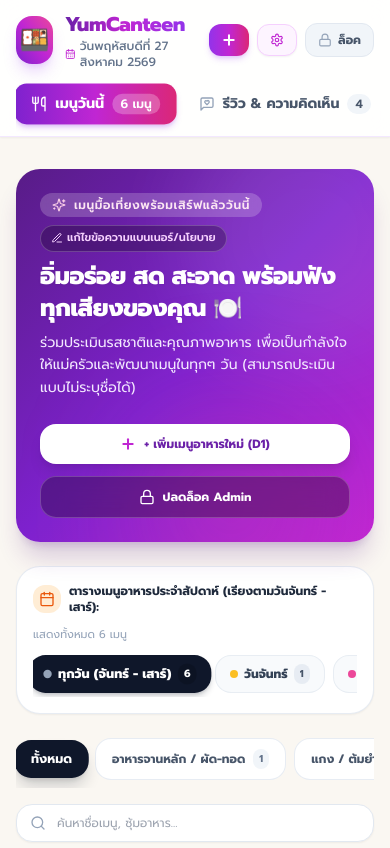
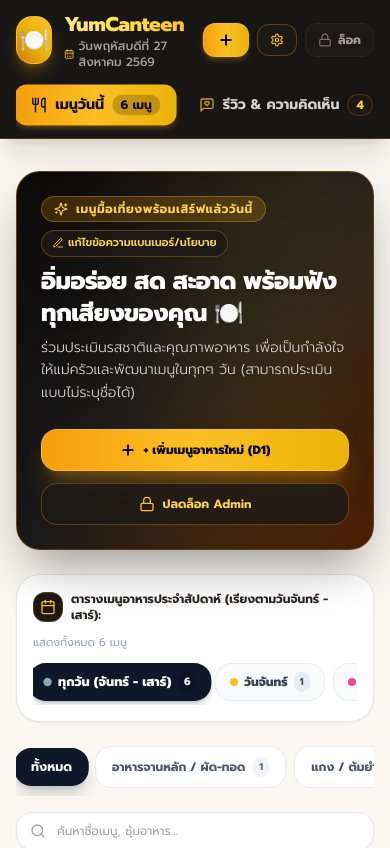
Before and after one commit to tookkysurasak-commits/Website3, a Next.js app: page / in a window 390 px wide. Shown: the top 848 px of the page. Built offline with nearby package versions, Linux system fonts and the light colour scheme.

Commit message:
Update luxury fine-dining restaurant theme (Obsidian & Champagne Gold)

```diff
--- a/components/AdminMenuModal.js
+++ b/components/AdminMenuModal.js
@@ -620,9 +620,9 @@ export default function AdminMenuModal({ isOpen, onClose, menuToEdit, onSaveMenu
               <button
                 type="submit"
                 disabled={isSubmitting}
-                className="px-6 py-3 rounded-2xl bg-gradient-to-r from-purple-700 via-fuchsia-600 to-pink-600 hover:from-purple-800 hover:to-fuchsia-700 text-white text-xs font-bold shadow-md shadow-purple-600/20 flex items-center gap-2 transition-all transform active:scale-95"
+                className="px-6 py-3 rounded-2xl bg-gradient-to-r from-amber-500 via-amber-400 to-yellow-500 hover:from-amber-400 hover:to-yellow-400 text-stone-950 text-xs font-black shadow-md shadow-amber-500/25 flex items-center gap-2 transition-all transform active:scale-95 border border-amber-300/30"
               >
-                <CheckCircle2 className="w-4 h-4" />
+                <CheckCircle2 className="w-4 h-4 stroke-[3]" />
                 <span>{isSubmitting ? 'กำลังบันทึกลง D1...' : isEditing ? 'บันทึกการแก้ไขลง D1' : 'เพิ่มเมนูลง Cloudflare D1 🎉'}</span>
               </button>
             </div>
--- a/components/AdminPasswordModal.js
+++ b/components/AdminPasswordModal.js
@@ -160,7 +160,7 @@ export default function AdminPasswordModal({ isOpen, onClose, onSuccess }) {
             </button>
             <button
               type="submit"
-              className="flex-1 py-3 rounded-2xl bg-gradient-to-r from-purple-700 via-fuchsia-600 to-pink-600 hover:from-purple-800 hover:to-fuchsia-700 text-white text-xs font-bold shadow-md shadow-purple-600/20 transition-all active:scale-95"
+              className="flex-1 py-3 rounded-2xl bg-gradient-to-r from-amber-500 via-amber-400 to-yellow-500 hover:from-amber-400 hover:to-yellow-400 text-stone-950 text-xs font-black shadow-md shadow-amber-500/20 transition-all active:scale-95 border border-amber-300/30"
             >
               ยืนยันรหัสผ่าน
             </button>
--- a/components/DailyMenuSection.js
+++ b/components/DailyMenuSection.js
@@ -85,29 +85,29 @@ export default function DailyMenuSection({
     <div className="space-y-6">
 
       {/* Hero Banner with Quick Highlights */}
-      <div className="relative overflow-hidden rounded-3xl bg-gradient-to-br from-purple-900 via-purple-700 to-fuchsia-600 text-white p-6 sm:p-8 shadow-xl shadow-purple-900/20">
-        <div className="absolute top-0 right-0 -mr-16 -mt-16 w-64 h-64 rounded-full bg-white/10 blur-2xl pointer-events-none"></div>
-        <div className="absolute bottom-0 left-1/3 -mb-16 w-48 h-48 rounded-full bg-pink-500/20 blur-3xl pointer-events-none"></div>
+      <div className="relative overflow-hidden rounded-3xl bg-gradient-to-br from-stone-950 via-zinc-900 to-amber-950 text-white p-6 sm:p-8 shadow-2xl shadow-black/40 border border-amber-500/30">
+        <div className="absolute top-0 right-0 -mr-16 -mt-16 w-72 h-72 rounded-full bg-amber-400/10 blur-3xl pointer-events-none"></div>
+        <div className="absolute bottom-0 left-1/4 -mb-16 w-64 h-64 rounded-full bg-yellow-500/10 blur-3xl pointer-events-none"></div>
         <div className="relative z-10 flex flex-col md:flex-row items-start md:items-center justify-between gap-6">
           <div className="max-w-2xl space-y-2">
             <div className="flex flex-wrap items-center gap-2">
-              <div className="inline-flex items-center gap-2 px-3 py-1 rounded-full bg-white/20 backdrop-blur-sm text-xs font-semibold uppercase tracking-wider text-pink-100">
-                <Sparkles className="w-3.5 h-3.5 text-pink-200" />
+              <div className="inline-flex items-center gap-2 px-3 py-1 rounded-full bg-amber-500/20 backdrop-blur-sm text-xs font-bold uppercase tracking-wider text-amber-300 border border-amber-400/30">
+                <Sparkles className="w-3.5 h-3.5 text-amber-300" />
                 {siteConfig?.bannerBadge || 'เมนูมื้อเที่ยงพร้อมเสิร์ฟแล้ววันนี้'}
               </div>
               <button
                 onClick={onOpenSiteConfigModal}
-                className="inline-flex items-center gap-1 px-2.5 py-1 rounded-full bg-black/25 hover:bg-black/40 text-fuchsia-200 hover:text-white text-[11px] font-semibold backdrop-blur-sm transition-all border border-white/20"
+                className="inline-flex items-center gap-1 px-2.5 py-1 rounded-full bg-stone-900/90 hover:bg-stone-800 text-amber-300 hover:text-white text-[11px] font-semibold backdrop-blur-sm transition-all border border-amber-500/30"
                 title="คลิกเพื่อแก้ไขหัวข้อ & ข้อความแบนเนอร์"
               >
-                <Edit3 className="w-3 h-3" />
+                <Edit3 className="w-3 h-3 text-amber-400" />
                 <span>แก้ไขข้อความแบนเนอร์/นโยบาย</span>
               </button>
             </div>
-            <h1 className="text-2xl sm:text-3xl lg:text-4xl font-extrabold tracking-tight text-white drop-shadow-sm">
+            <h1 className="text-2xl sm:text-3xl lg:text-4xl font-black tracking-tight text-white drop-shadow-md">
               {siteConfig?.bannerTitle || 'อิ่มอร่อย สด สะอาด พร้อมฟังทุกเสียงของคุณ 🍽️'}
             </h1>
-            <p className="text-purple-100 text-sm sm:text-base leading-relaxed">
+            <p className="text-stone-300 text-sm sm:text-base leading-relaxed font-light">
               {siteConfig?.bannerSubtitle || 'ร่วมประเมินรสชาติและคุณภาพอาหาร เพื่อเป็นกำลังใจให้แม่ครัวและพัฒนาเมนูในทุกๆ วัน (สามารถประเมินแบบไม่ระบุชื่อได้)'}
             </p>
           </div>
@@ -116,21 +116,21 @@ export default function DailyMenuSection({
             {/* Admin Action Buttons */}
             <button
               onClick={onOpenAddMenu}
-              className="bg-white text-purple-800 hover:bg-purple-50 px-5 py-3 rounded-2xl font-bold text-xs sm:text-sm shadow-lg shadow-black/10 flex items-center justify-center gap-2 transition-all transform hover:scale-105 active:scale-95"
+              className="bg-gradient-to-r from-amber-500 via-amber-400 to-yellow-500 hover:from-amber-400 hover:to-yellow-400 text-stone-950 px-5 py-3 rounded-2xl font-black text-xs sm:text-sm shadow-xl shadow-amber-500/25 flex items-center justify-center gap-2 transition-all transform hover:scale-105 active:scale-95 border border-amber-300/40"
             >
-              <Plus className="w-4 h-4 stroke-[3] text-fuchsia-600" />
+              <Plus className="w-4 h-4 stroke-[3]" />
               <span>+ เพิ่มเมนูอาหารใหม่ (D1)</span>
             </button>
 
             <button
               onClick={onToggleAdmin}
-              className={`px-4 py-3 rounded-2xl font-bold text-xs sm:text-sm backdrop-blur-md flex items-center justify-center gap-2 transition-all ${
+              className={`px-4 py-3 rounded-2xl font-bold text-xs sm:text-sm backdrop-blur-md flex items-center justify-center gap-2 transition-all border ${
                 isAdmin
-                  ? 'bg-emerald-500/90 hover:bg-emerald-600 text-white shadow-lg'
-                  : 'bg-black/30 hover:bg-black/40 text-white border border-white/20'
+                  ? 'bg-emerald-600/90 hover:bg-emerald-600 text-white shadow-lg border-emerald-400/40'
+                  : 'bg-stone-900/80 hover:bg-stone-900 text-amber-300 border-amber-500/30'
               }`}
             >
-              {isAdmin ? <ShieldCheck className="w-4 h-4" /> : <Lock className="w-4 h-4" />}
+              {isAdmin ? <ShieldCheck className="w-4 h-4 text-emerald-300" /> : <Lock className="w-4 h-4 text-amber-400" />}
               <span>{isAdmin ? 'Admin ปลดล็อคแล้ว' : 'ปลดล็อค Admin'}</span>
             </button>
           </div>
@@ -138,10 +138,10 @@ export default function DailyMenuSection({
       </div>
 
       {/* Day of Week Selector Bar (จันทร์ - เสาร์) */}
-      <div className="bg-white p-4 rounded-3xl border border-slate-200/80 shadow-sm space-y-3">
+      <div className="bg-white p-4 rounded-3xl border border-stone-200/90 shadow-sm space-y-3">
         <div className="flex flex-col sm:flex-row sm:items-center justify-between gap-3">
-          <div className="flex items-center gap-2 text-xs font-bold text-slate-800">
-            <div className="p-1.5 rounded-xl bg-orange-100 text-orange-600">
+          <div className="flex items-center gap-2 text-xs font-bold text-stone-800">
+            <div className="p-1.5 rounded-xl bg-stone-900 text-amber-400 border border-amber-500/30">
               <Calendar className="w-4 h-4" />
             </div>
             <span>ตารางเมนูอาหารประจำสัปดาห์ (เรียงตามวันจันทร์ - เสาร์):</span>
@@ -217,7 +217,7 @@ export default function DailyMenuSection({
             value={searchQuery}
             onChange={(e) => setSearchQuery(e.target.value)}
             placeholder="ค้นหาชื่อเมนู, ซุ้มอาหาร..."
-            className="w-full pl-10 pr-4 py-2.5 rounded-2xl bg-white border border-slate-200 text-xs sm:text-sm focus:outline-none focus:ring-2 focus:ring-purple-500/20 focus:border-purple-500 shadow-sm"
+            className="w-full pl-10 pr-4 py-2.5 rounded-2xl bg-white border border-slate-200 text-xs sm:text-sm focus:outline-none focus:ring-2 focus:ring-amber-500/20 focus:border-amber-500 shadow-sm"
           />
           {searchQuery && (
             <button
@@ -300,7 +300,7 @@ export default function DailyMenuSection({
             <div className="p-5 flex-1 flex flex-col justify-between space-y-4">
               <div>
                 <div className="flex items-start justify-between gap-2">
-                  <h3 className="font-bold text-lg text-slate-800 group-hover:text-purple-700 transition-colors leading-snug">
+                  <h3 className="font-bold text-lg text-slate-800 group-hover:text-amber-700 transition-colors leading-snug">
                     {menu.name}
                   </h3>
                   {menu.is_special && (
@@ -339,21 +339,21 @@ export default function DailyMenuSection({
               <div className="pt-3 border-t border-slate-100 flex items-center gap-2">
                 <button
                   onClick={() => onOpenRatingModal(menu)}
-                  className="flex-1 py-2.5 px-3 rounded-xl bg-gradient-to-r from-purple-700 via-fuchsia-600 to-pink-600 hover:from-purple-800 hover:to-fuchsia-700 text-white text-xs font-bold shadow-md shadow-purple-600/20 hover:shadow-purple-600/30 flex items-center justify-center gap-1.5 transition-all transform active:scale-95"
+                  className="flex-1 py-2.5 px-3 rounded-xl bg-gradient-to-r from-amber-500 via-amber-400 to-yellow-500 hover:from-amber-400 hover:to-yellow-400 text-stone-950 text-xs font-black shadow-md shadow-amber-500/20 hover:shadow-amber-500/30 flex items-center justify-center gap-1.5 transition-all transform active:scale-95 border border-amber-300/30"
                 >
-                  <Star className="w-3.5 h-3.5 fill-white" />
+                  <Star className="w-3.5 h-3.5 fill-stone-950" />
                   <span>ให้คะแนน / รีวิวเมนูนี้</span>
                 </button>
                 <button
                   onClick={() => onViewMenuReviews(menu.id)}
-                  className="p-2.5 rounded-xl border border-slate-200 hover:border-purple-300 hover:bg-purple-50/50 text-slate-600 text-xs transition-colors"
+                  className="p-2.5 rounded-xl border border-stone-200 hover:border-amber-400 hover:bg-amber-50/50 text-stone-600 text-xs transition-colors"
                   title="ดูรีวิวของเมนูนี้"
                 >
                   <MessageSquare className="w-4 h-4" />
                 </button>
                 <button
                   onClick={() => onOpenEditMenu(menu)}
-                  className="p-2.5 rounded-xl bg-slate-100 hover:bg-purple-100 text-slate-700 hover:text-purple-700 text-xs transition-colors"
+                  className="p-2.5 rounded-xl bg-stone-100 hover:bg-amber-100 text-stone-700 hover:text-amber-800 text-xs transition-colors"
                   title="แก้ไขเมนู"
                 >
                   <Edit3 className="w-4 h-4" />
@@ -373,17 +373,17 @@ export default function DailyMenuSection({
     </div>
 
       {filteredMenus.length === 0 && (
-        <div className="text-center py-16 bg-white rounded-3xl border border-slate-200 p-8 space-y-3">
-          <div className="w-16 h-16 mx-auto rounded-full bg-purple-100 text-purple-600 flex items-center justify-center text-2xl">
-            🍜
+        <div className="text-center py-16 bg-white rounded-3xl border border-stone-200 p-8 space-y-3 shadow-sm">
+          <div className="w-16 h-16 mx-auto rounded-full bg-stone-900 text-amber-400 flex items-center justify-center text-2xl border border-amber-500/30">
+            🍽️
           </div>
-          <h3 className="font-bold text-slate-700 text-lg">ไม่พบเมนูอาหารที่คุณค้นหา</h3>
-          <p className="text-sm text-slate-400">ลองค้นหาด้วยคำค้นอื่น หรือคลิกปุ่มเพิ่มเมนูอาหารใหม่ด้านล่าง</p>
+          <h3 className="font-bold text-stone-800 text-lg">ไม่พบเมนูอาหารที่คุณค้นหา</h3>
+          <p className="text-sm text-stone-400">ลองค้นหาด้วยคำค้นอื่น หรือคลิกปุ่มเพิ่มเมนูอาหารใหม่ด้านล่าง</p>
           <button
             onClick={onOpenAddMenu}
-            className="mt-2 px-5 py-2.5 rounded-xl bg-gradient-to-r from-purple-600 via-fuchsia-600 to-pink-600 text-white text-xs font-semibold hover:from-purple-700 hover:to-fuchsia-700 transition-all inline-flex items-center gap-1.5 shadow-md shadow-purple-500/20"
+            className="mt-2 px-5 py-2.5 rounded-xl bg-gradient-to-r from-amber-500 via-amber-400 to-yellow-500 text-stone-950 text-xs font-black hover:from-amber-400 hover:to-yellow-400 transition-all inline-flex items-center gap-1.5 shadow-md shadow-amber-500/20"
           >
-            <Plus className="w-4 h-4" />
+            <Plus className="w-4 h-4 stroke-[3]" />
             <span>เพิ่มเมนูอาหารใหม่</span>
           </button>
         </div>
--- a/components/Navbar.js
+++ b/components/Navbar.js
@@ -28,26 +28,26 @@ export default function Navbar({
   }).format(new Date());
 
   return (
-    <header className="sticky top-0 z-40 bg-white/90 backdrop-blur-md border-b border-purple-100 shadow-sm">
+    <header className="sticky top-0 z-40 bg-stone-950/95 backdrop-blur-md border-b border-amber-500/25 shadow-xl text-white">
       <div className="max-w-7xl mx-auto px-4 sm:px-6 lg:px-8">
         <div className="flex items-center justify-between h-20">
 
           {/* Logo & Branding */}
           <div className="flex items-center space-x-3 cursor-pointer" onClick={() => setActiveTab('menu')}>
-            <div className="w-12 h-12 rounded-2xl bg-gradient-to-tr from-purple-700 via-fuchsia-600 to-pink-500 flex items-center justify-center text-white shadow-lg shadow-purple-500/25 transform hover:scale-105 transition-transform">
-              <span className="text-2xl">🍱</span>
+            <div className="w-12 h-12 rounded-2xl bg-gradient-to-tr from-amber-600 via-yellow-500 to-amber-400 flex items-center justify-center text-stone-950 shadow-lg shadow-amber-500/30 transform hover:scale-105 transition-transform font-bold border border-amber-300/40">
+              <span className="text-2xl">🍽️</span>
             </div>
             <div>
               <div className="flex items-center space-x-2">
-                <span className="font-extrabold text-xl sm:text-2xl tracking-tight bg-gradient-to-r from-purple-800 via-fuchsia-600 to-purple-600 bg-clip-text text-transparent">
+                <span className="font-black text-xl sm:text-2xl tracking-tight bg-gradient-to-r from-amber-200 via-yellow-300 to-amber-400 bg-clip-text text-transparent">
                   {siteConfig?.brandName || 'YumCanteen'}
                 </span>
-                <span className="hidden sm:inline-block px-2 py-0.5 text-xs font-semibold bg-purple-100 text-purple-800 rounded-full border border-purple-200">
+                <span className="hidden sm:inline-block px-2.5 py-0.5 text-xs font-semibold bg-stone-900 text-amber-300 rounded-full border border-amber-500/30 shadow-sm">
                   {siteConfig?.brandSubtitle || 'ระบบประเมินอาหารพนักงาน'}
                 </span>
               </div>
-              <p className="text-xs text-slate-500 flex items-center gap-1 font-medium">
-                <CalendarDays className="w-3.5 h-3.5 text-fuchsia-600" />
+              <p className="text-xs text-stone-400 flex items-center gap-1 font-medium">
+                <CalendarDays className="w-3.5 h-3.5 text-amber-400" />
                 {currentDateFormatted}
               </p>
             </div>
@@ -59,19 +59,19 @@ export default function Navbar({
             {/* Quick Add Menu Button */}
             <button
               onClick={onOpenAddMenu}
-              className="flex items-center gap-1.5 px-3 sm:px-4 py-2 rounded-xl bg-gradient-to-r from-purple-600 via-fuchsia-600 to-pink-600 hover:from-purple-700 hover:to-fuchsia-700 text-white text-xs font-bold shadow-md shadow-purple-500/25 transition-all transform active:scale-95"
+              className="flex items-center gap-1.5 px-3.5 sm:px-4 py-2 rounded-xl bg-gradient-to-r from-amber-500 via-amber-400 to-yellow-500 hover:from-amber-400 hover:to-yellow-400 text-stone-950 text-xs font-black shadow-md shadow-amber-500/25 transition-all transform active:scale-95 border border-amber-300/30"
             >
               <Plus className="w-4 h-4 stroke-[3]" />
-              <span className="hidden sm:inline">เพิ่มเมนูใหม่</span>
+              <span className="hidden sm:inline">+ เพิ่มเมนูอาหาร</span>
             </button>
 
             {/* Admin Header Customization Button (Visible to all or highlighted for admin) */}
             <button
               onClick={onOpenSiteConfigModal}
-              className="flex items-center gap-1.5 px-3 py-2 rounded-xl text-xs font-bold bg-fuchsia-50 hover:bg-fuchsia-100 text-fuchsia-800 border border-fuchsia-200 transition-all shadow-sm"
+              className="flex items-center gap-1.5 px-3 py-2 rounded-xl text-xs font-bold bg-stone-900 hover:bg-stone-800 text-amber-300 border border-amber-500/30 transition-all shadow-sm"
               title="แก้ไขชื่อหัวข้อใหญ่ & ข้อความแบนเนอร์นโยบาย"
             >
-              <Settings className="w-3.5 h-3.5 text-fuchsia-600" />
+              <Settings className="w-3.5 h-3.5 text-amber-400" />
               <span className="hidden md:inline">แก้ไขหัวข้อ & แบนเนอร์</span>
             </button>
 
@@ -80,8 +80,8 @@ export default function Navbar({
               onClick={onToggleAdmin}
               className={`flex items-center gap-1.5 px-3 py-2 rounded-xl text-xs font-bold transition-all border ${
                 isAdmin
-                  ? 'bg-slate-900 text-amber-300 border-slate-800 shadow-sm'
-                  : 'bg-slate-100 hover:bg-slate-200 text-slate-600 border-slate-200'
+                  ? 'bg-stone-900 text-amber-300 border-amber-400/50 shadow-sm'
+                  : 'bg-stone-900 hover:bg-stone-800 text-stone-400 border-stone-800'
               }`}
               title={isAdmin ? 'คลิกเพื่อล็อคโหมด Admin' : 'คลิกเพื่อปลดล็อคโหมด Admin (รหัส 147258)'}
             >
@@ -93,7 +93,7 @@ export default function Navbar({
                 </>
               ) : (
                 <>
-                  <Lock className="w-3.5 h-3.5 text-slate-400" />
+                  <Lock className="w-3.5 h-3.5 text-stone-500" />
                   <span className="hidden sm:inline">ล็อค Admin</span>
                   <span className="sm:hidden">ล็อค</span>
                 </>
@@ -103,10 +103,10 @@ export default function Navbar({
             {/* D1 Connection Badge */}
             <button
               onClick={onOpenD1Modal}
-              className="hidden lg:flex items-center gap-2 px-3 py-1.5 rounded-xl bg-purple-50 hover:bg-purple-100/80 border border-purple-200 text-xs font-medium text-purple-800 transition-all hover:shadow-sm"
+              className="hidden lg:flex items-center gap-2 px-3 py-1.5 rounded-xl bg-stone-900 hover:bg-stone-800 border border-amber-500/30 text-xs font-medium text-amber-300 transition-all hover:shadow-sm"
               title="ดูการเชื่อมต่อ Cloudflare D1"
             >
-              <Database className="w-4 h-4 text-purple-600" />
+              <Database className="w-4 h-4 text-amber-400" />
               <span>D1 Connected</span>
               <span className="w-2 h-2 rounded-full bg-emerald-500 animate-pulse"></span>
             </button>
@@ -126,18 +126,18 @@ export default function Navbar({
                 onClick={() => setActiveTab(tab.id)}
                 className={`flex items-center gap-2 px-4 py-2.5 rounded-xl text-sm font-bold transition-all whitespace-nowrap ${
                   isActive
-                    ? 'bg-gradient-to-r from-purple-700 via-fuchsia-600 to-pink-600 text-white shadow-md shadow-purple-600/25 scale-[1.02]'
-                    : 'text-slate-600 hover:text-slate-900 hover:bg-purple-50/60'
+                    ? 'bg-gradient-to-r from-amber-500 via-amber-400 to-yellow-500 text-stone-950 shadow-md shadow-amber-500/25 scale-[1.02]'
+                    : 'text-stone-300 hover:text-amber-200 hover:bg-stone-900/90'
                 }`}
               >
-                <Icon className={`w-4 h-4 ${isActive ? 'text-white' : 'text-slate-400'}`} />
+                <Icon className={`w-4 h-4 ${isActive ? 'text-stone-950' : 'text-amber-400/80'}`} />
                 <span>{tab.label}</span>
                 {tab.badge && (
                   <span
-                    className={`text-xs px-2 py-0.5 rounded-full font-semibold ${
+                    className={`text-xs px-2 py-0.5 rounded-full font-bold ${
                       isActive
-                        ? 'bg-white/25 text-white'
-                        : 'bg-slate-100 text-slate-600'
+                        ? 'bg-black/20 text-stone-950'
+                        : 'bg-stone-900 text-amber-300 border border-amber-500/20'
                     }`}
                   >
                     {tab.badge}
```
Also changed, not shown: app/page.js (+5 -5 lines), components/AdminSiteConfigModal.js (+9 -9 lines), components/AnalyticsDashboard.js (+12 -12 lines), components/RatingModal.js (+9 -9 lines), components/ReviewsFeed.js (+12 -12 lines), components/WeeklyVotingSection.js (+15 -15 lines).
